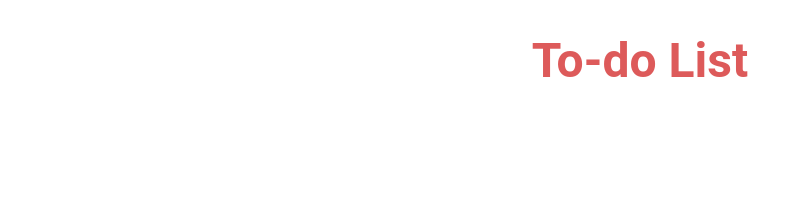
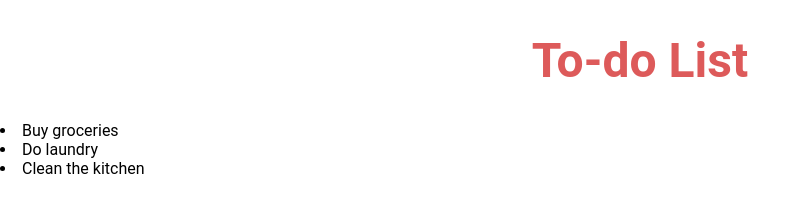
Before and after one commit to rachaouldbabaali/To-do_list, a website built with webpack: page src/index.html in a window 1280 px wide. Shown: the whole page, without its empty margins (0-811 px from the left). Built offline with nearby package versions, Linux system fonts and the light colour scheme.

Commit message:
Add first module

```diff
--- a/src/index.html
+++ b/src/index.html
@@ -8,7 +8,7 @@
 </head>
 <body>
     <h1>To-do List</h1>
-    <div>
+    <div id="tasks">
 
     </div>
 </body>
--- a/src/index.js
+++ b/src/index.js
@@ -1,23 +1,26 @@
+import './styles/main.scss';
+import tasks from './modules/tasks.js';
 
-import './styles/main.scss';
-import tasks from './tasks.js';
+function populateTaskList(tasks) {
+  const taskList = document.getElementById('tasks');
 
-function iterateTasks(tasks) {
-// Create a new list element
-const list = document.createElement('ul');
+  // Clear any existing list items
+  taskList.innerHTML = '';
 
-// Iterate over the tasks array
-for (const task of tasks) {
-    // Create a new list item element
-    const li = document.createElement('li');
+  // Iterate over the tasks array and create a list item for each task
+  tasks.forEach((task) => {
+    const listItem = document.createElement('li');
 
-    // Set the text of the list item to the task
-    li.textContent = task;
+    // Set the text content of the list item to the task description
+    listItem.textContent = task.description;
 
-    // Append the list item to the list
-    list.appendChild(li);
+    // Add a "completed" class to the list item if the task has been completed
+    if (task.completed) {
+      listItem.classList.add('completed');
+    }
+
+    // Add the list item to the task list
+    taskList.appendChild(listItem);
+  });
 }
-
-// Append the list to the DOM
-document.getElementById('tasks').appendChild(list);
-}
+populateTaskList(tasks);
--- /dev/null
+++ b/src/modules/tasks.js
@@ -0,0 +1,18 @@
+const tasks = [
+  {
+    description: 'Buy groceries',
+    completed: false,
+    index: 0,
+  },
+  {
+    description: 'Do laundry',
+    completed: true,
+    index: 1,
+  },
+  {
+    description: 'Clean the kitchen',
+    completed: false,
+    index: 2,
+  },
+];
+export default tasks;
--- a/src/tasks.js
+++ /dev/null
@@ -1,17 +0,0 @@
-export const tasks = [
-    {
-      description: "Buy groceries",
-      completed: false,
-      index: 0
-    },
-    {
-      description: "Do laundry",
-      completed: true,
-      index: 1
-    },
-    {
-      description: "Clean the kitchen",
-      completed: false,
-      index: 2
-    }
-  ];
--- a/webpack.config.js
+++ b/webpack.config.js
@@ -1,7 +1,7 @@
 /* eslint-disable import/no-extraneous-dependencies */
 const path = require('path');
 const HtmlWebpackPlugin = require('html-webpack-plugin');
-const { BundleAnalyzerPlugin } = require('webpack-bundle-analyzer');
+// const { BundleAnalyzerPlugin } = require('webpack-bundle-analyzer');
 
 module.exports = {
   mode: 'development',
@@ -53,7 +53,7 @@ module.exports = {
       filename: 'index.html',
       template: path.resolve(__dirname, 'src', 'index.html'),
     }),
-    new BundleAnalyzerPlugin(),
+    // new BundleAnalyzerPlugin(),
   ],
 
 };
```
Also changed, not shown: dist/bundle.js, dist/images/favicon].png (deleted), dist/index.html, 1 other file.
